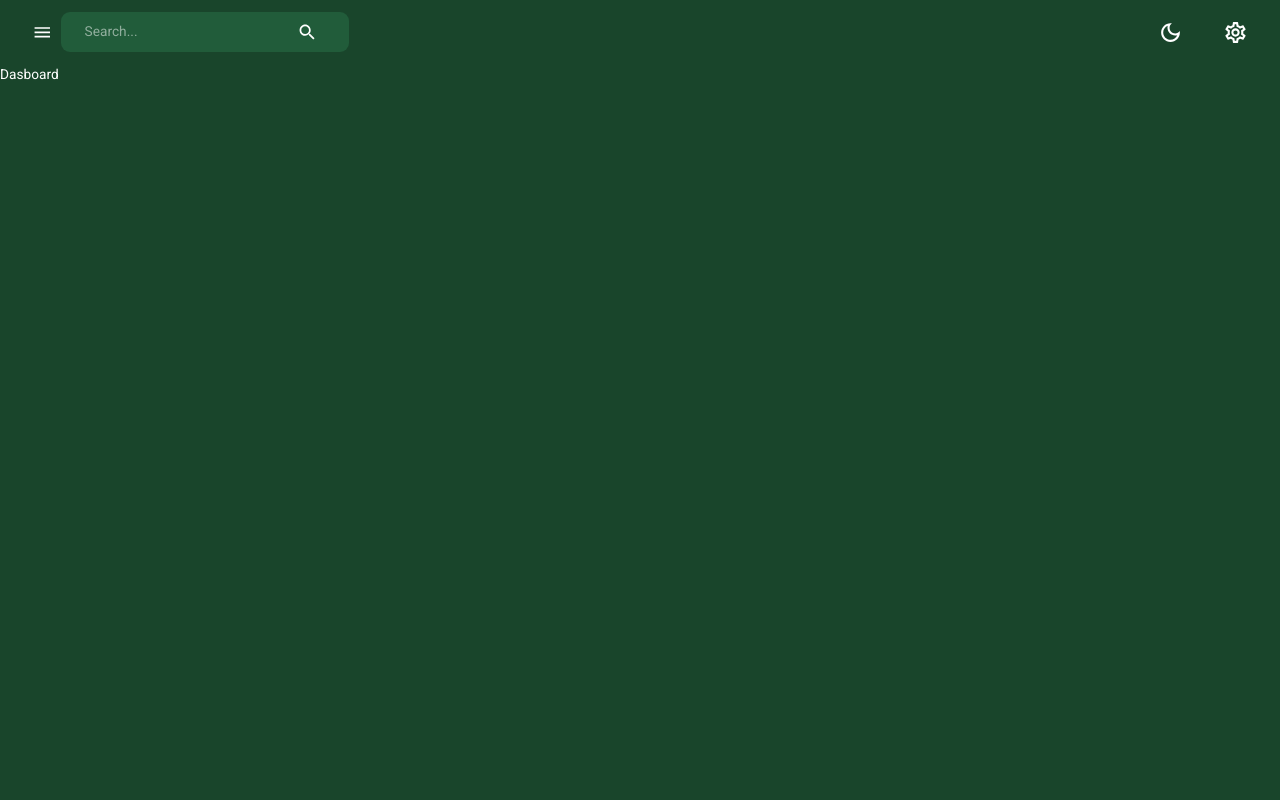
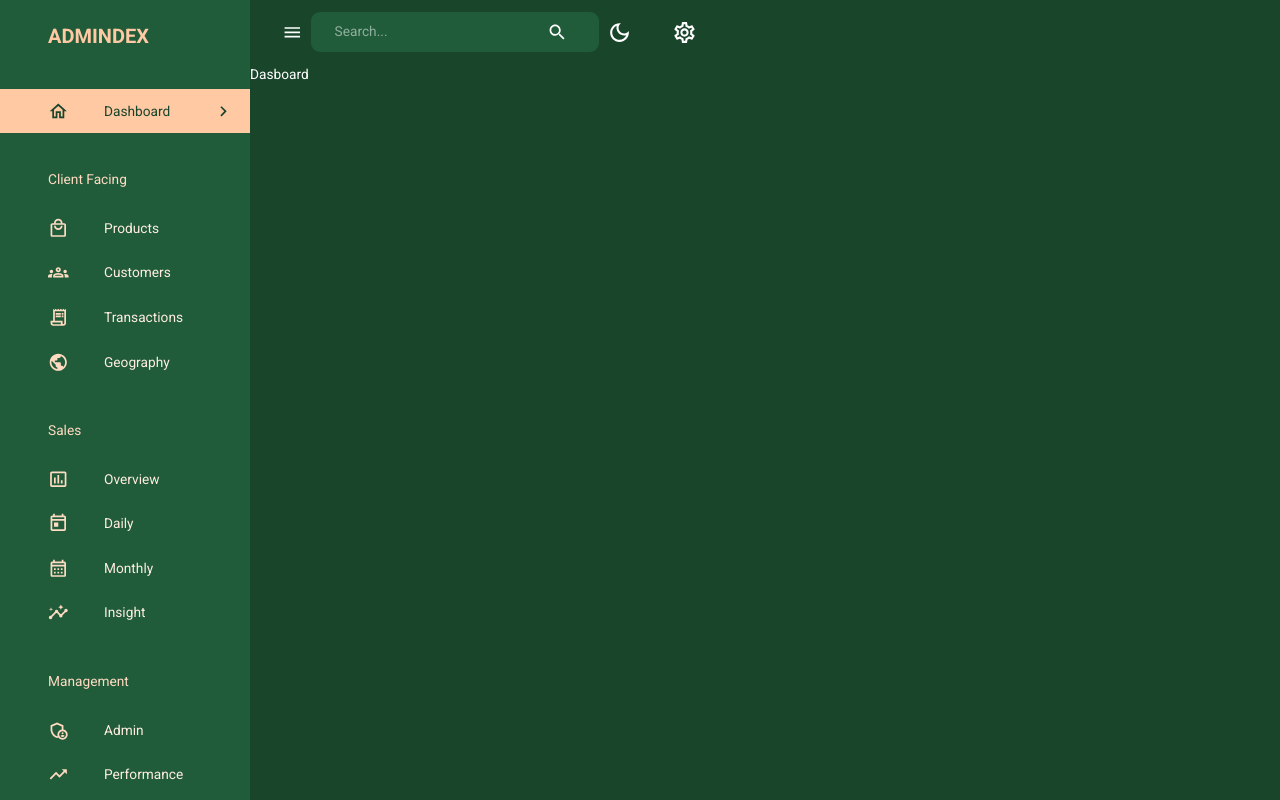
Before and after one commit to KarlKo1/AdminDex, a React (Create React App) app in the folder client/: page /dashboard in a window 1280 px wide. Built offline with nearby package versions, Linux system fonts and the light colour scheme.

Commit message:
Add sidebar

```diff
--- a/client/src/components/Navbar.jsx
+++ b/client/src/components/Navbar.jsx
@@ -20,7 +20,7 @@
 } from "@mui/material";
 import { palette } from "@mui/system";
 
-const Navbar = () => {
+const Navbar = ({ isSidebarOpen, setIsSidebarOpen }) => {
   const dispatch = useDispatch();
   const theme = useTheme();
   return (
@@ -34,7 +34,7 @@
       <Toolbar sx={{ justifyContent: "space-between" }}>
         {/* Left side */}
         <FlexBetween>
-          <IconButton onClick={() => console.log("open/close sidebar")}>
+          <IconButton onClick={() => setIsSidebarOpen(!isSidebarOpen)}>
             <MenuIcon />
           </IconButton>
           <FlexBetween
--- /dev/null
+++ b/client/src/components/Sidebar.jsx
@@ -0,0 +1,201 @@
+import React from "react";
+import {
+  Box,
+  Divider,
+  Drawer,
+  IconButton,
+  List,
+  ListItem,
+  ListItemButton,
+  ListItemIcon,
+  ListItemText,
+  Typography,
+  useTheme,
+} from "@mui/material";
+import {
+  SettingsOutlined,
+  ChevronLeft,
+  ChevronRightOutlined,
+  HomeOutlined,
+  LocalMallOutlined,
+  GroupsOutlined,
+  ReceiptLongOutlined,
+  PublicOutlined,
+  InsertChartOutlined,
+  TodayOutlined,
+  CalendarMonthOutlined,
+  AdminPanelSettingsOutlined,
+  TrendingUpOutlined,
+  InsightsOutlined,
+  Groups2Outlined,
+} from "@mui/icons-material";
+import { useEffect, useState } from "react";
+import { useLocation, useNavigate } from "react-router-dom";
+import FlexBetween from "./FlexBetween";
+import profileImage from "assets/profile.png";
+
+const navItems = [
+  {
+    text: "Dashboard",
+    icon: <HomeOutlined />,
+  },
+  {
+    text: "Client Facing",
+    icon: null,
+  },
+  {
+    text: "Products",
+    icon: <LocalMallOutlined />,
+  },
+  {
+    text: "Customers",
+    icon: <GroupsOutlined />,
+  },
+  {
+    text: "Transactions",
+    icon: <ReceiptLongOutlined />,
+  },
+  {
+    text: "Geography",
+    icon: <PublicOutlined />,
+  },
+  {
+    text: "Sales",
+    icon: null,
+  },
+  {
+    text: "Overview",
+    icon: <InsertChartOutlined />,
+  },
+  {
+    text: "Daily",
+    icon: <TodayOutlined />,
+  },
+  {
+    text: "Monthly",
+    icon: <CalendarMonthOutlined />,
+  },
+  {
+    text: "Insight",
+    icon: <InsightsOutlined />,
+  },
+  {
+    text: "Management",
+    icon: null,
+  },
+  {
+    text: "Admin",
+    icon: <AdminPanelSettingsOutlined />,
+  },
+  {
+    text: "Performance",
+    icon: <TrendingUpOutlined />,
+  },
+];
+
+const Sidebar = ({
+  drawerWidth,
+  isSidebarOpen,
+  setIsSidebarOpen,
+  isNonMobile,
+}) => {
+  const { pathname } = useLocation();
+  const [active, setActive] = useState("");
+  const navigate = useNavigate();
+  const theme = useTheme();
+
+  useEffect(() => {
+    setActive(pathname.substring(1));
+  }, [pathname]);
+
+  return (
+    <Box component="nav">
+      {isSidebarOpen && (
+        <Drawer
+          open={isSidebarOpen}
+          onClose={() => setIsSidebarOpen(false)}
+          variant="persistent"
+          anchor="left"
+          sx={{
+            width: drawerWidth,
+            "& .MuiDrawer-paper": {
+              color: theme.palette.secondary[200],
+              backgroundColor: theme.palette.background.alt,
+              boxSixing: "border-box",
+              borderWidth: isNonMobile ? 0 : "2px",
+              width: drawerWidth,
+            },
+          }}
+        >
+          <Box width="100%">
+            <Box m="1.5rem 2rem 2rem 3rem">
+              <FlexBetween color={theme.palette.secondary.main}>
+                <Box display="flex" alignItems="center" gap="0.5rem">
+                  <Typography variant="h4" fontWeight="bold">
+                    ADMINDEX
+                  </Typography>
+                </Box>
+                {!isNonMobile && (
+                  <IconButton onClick={() => setIsSidebarOpen(!isSidebarOpen)}>
+                    <ChevronLeft />
+                  </IconButton>
+                )}
+              </FlexBetween>
+            </Box>
+            <List>
+              {navItems.map(({ text, icon }) => {
+                if (!icon) {
+                  return (
+                    <Typography key={text} sx={{ m: "2.25rem 0 1rem 3rem" }}>
+                      {text}
+                    </Typography>
+                  );
+                }
+                const lowerText = text.toLowerCase();
+
+                return (
+                  <ListItem key={text} disablePadding>
+                    <ListItemButton
+                      onClick={() => {
+                        navigate(`/${lowerText}`);
+                        setActive(lowerText);
+                      }}
+                      sx={{
+                        backgroundColor:
+                          active === lowerText
+                            ? theme.palette.secondary[300]
+                            : "transparent",
+                        color:
+                          active === lowerText
+                            ? theme.palette.primary[600]
+                            : theme.palette.secondary[100],
+                      }}
+                    >
+                      <ListItemIcon
+                        sx={{
+                          ml: "2rem",
+                          color:
+                            active === lowerText
+                              ? theme.palette.primary[600]
+                              : theme.palette.secondary[200],
+                        }}
+                      >
+                        {icon}
+                      </ListItemIcon>
+                      <ListItemText primary={text} />
+                      {active === lowerText && (
+                        <ChevronRightOutlined sx={{ ml: "auto" }} />
+                      )}
+                    </ListItemButton>
+                  </ListItem>
+                );
+              })}
+            </List>
+          </Box>
+        </Drawer>
+      )}
+    </Box>
+  );
+};
+
+export default Sidebar;
--- a/client/src/scenes/layout/index.jsx
+++ b/client/src/scenes/layout/index.jsx
@@ -3,12 +3,24 @@
 import { Outlet } from "react-router-dom";
 import { useSelector } from "react-redux";
 import Navbar from "components/Navbar";
+import Sidebar from "components/Sidebar";
 
 const Layout = () => {
+  const isNonMobile = useMediaQuery("(min-width:600px)");
+  const [isSidebarOpen, setIsSidebarOpen] = useState(true);
   return (
-    <Box width="100%" height="100%">
+    <Box display={isNonMobile ? "flex" : "block"} width="100%" height="100%">
+      <Sidebar
+        isNonMobile={isNonMobile}
+        drawerWidth="250px"
+        isSidebarOpen={isSidebarOpen}
+        setIsSidebarOpen={setIsSidebarOpen}
+      />
       <Box>
-        <Navbar />
+        <Navbar
+          isSidebarOpen={isSidebarOpen}
+          setIsSidebarOpen={setIsSidebarOpen}
+        />
         <Outlet />
       </Box>
     </Box>
```
